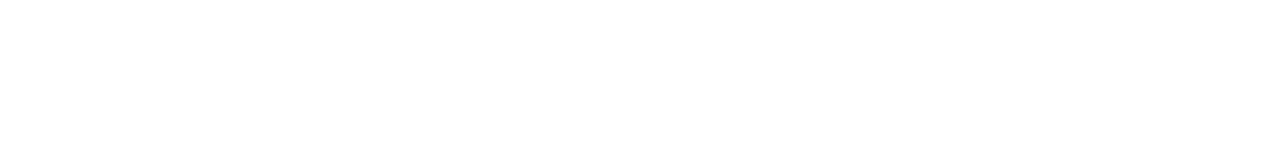
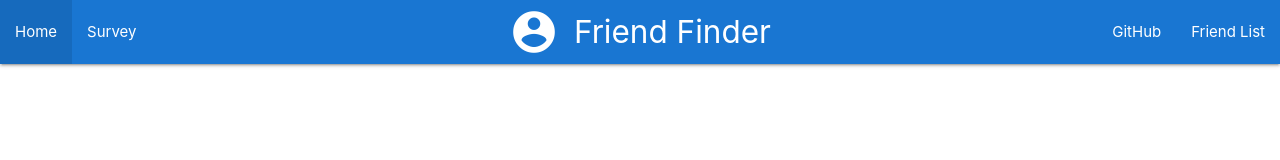
Before and after one commit to miserablepop/friend-finder, a website: page app/public/home.html in a window 1280 px wide. Drawn offline with nearby package versions, Linux system fonts and the light colour scheme.

Commit message:
Updating home.html with navbar

```diff
--- a/app/public/home.html
+++ b/app/public/home.html
@@ -5,8 +5,34 @@
     <meta name="viewport" content="width=device-width, initial-scale=1.0">
     <meta http-equiv="X-UA-Compatible" content="ie=edge">
     <title>Friend Finder</title>
+
+    <!-- Compiled and minified CSS -->
+    <link rel="stylesheet" href="https://cdnjs.cloudflare.com/ajax/libs/materialize/1.0.0/css/materialize.min.css">
+
+    <!-- Link to materialize icons -->
+    <link href="https://fonts.googleapis.com/icon?family=Material+Icons" rel="stylesheet">
 </head>
 <body>
+    <header>
+        <nav>
+            <div class="nav-wrapper blue darken-2">
+                <a href="#" class="brand-logo center"><i class="large material-icons" style="font-size: 50px">account_circle</i>Friend Finder</a>
+                <ul id="nav-mobile" class="left hide-on-med-and-down">
+                    <li><a href="home.html">Home</a></li>
+                    <li><a href="survey.html">Survey</a></li>
+                </ul>
+                <ul id="nav-mobile" class="right hide-on-med-and-down">
+                    <li><a href="https://github.com/miserablepop/friend-finder" target="_blank">GitHub</a></li>
+                    <li><a href="">Friend List</a></li>
+                </ul>
+            </div>
+        </nav>
+    </header>
+    <main>
 
+    </main>
+
+    <!-- Compiled and minified JavaScript -->
+    <script src="https://cdnjs.cloudflare.com/ajax/libs/materialize/1.0.0/js/materialize.min.js"></script>
 </body>
 </html>
--- a/package.json
+++ b/package.json
@@ -4,7 +4,8 @@
   "description": "Node.js and Express based friend matching application.",
   "main": "server.js",
   "dependencies": {
-    "express": "^4.17.1"
+    "express": "^4.17.1",
+    "materialize-css": "^1.0.0-rc.2"
   },
   "devDependencies": {},
   "scripts": {
```
